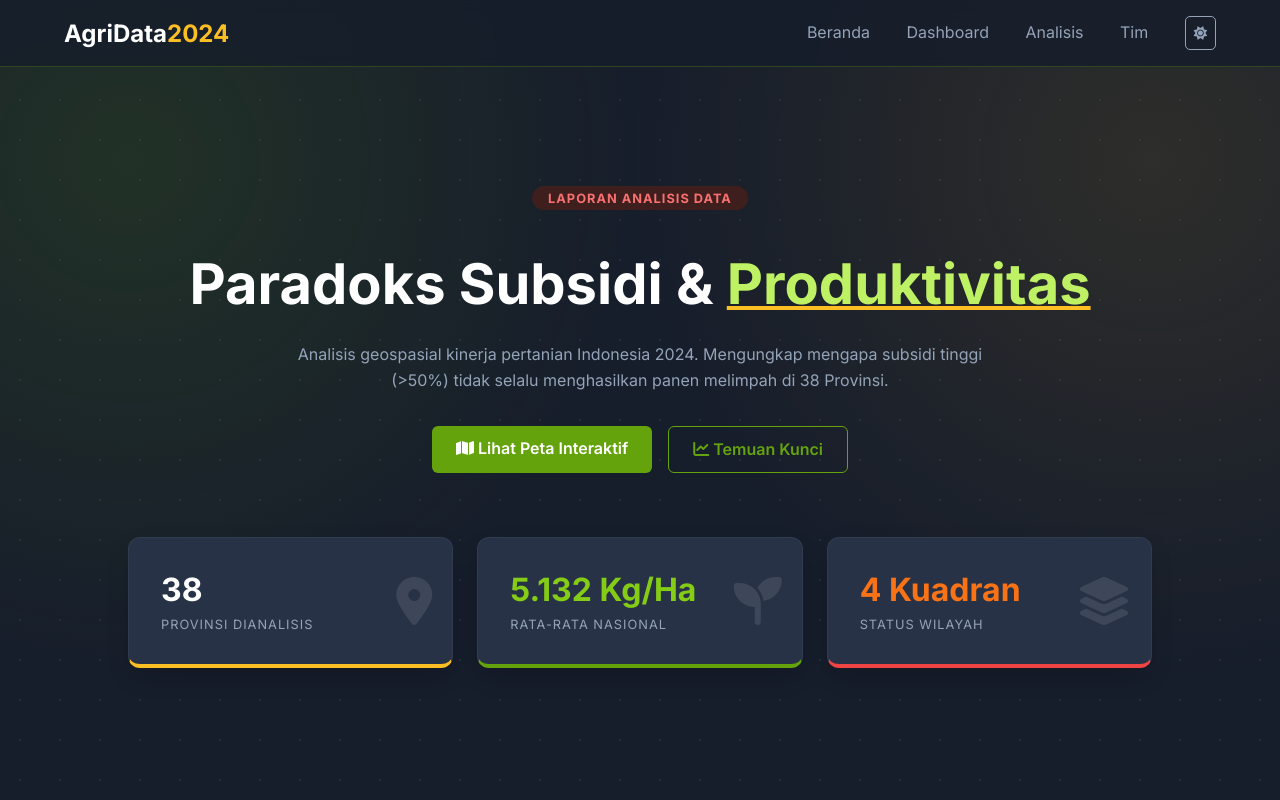
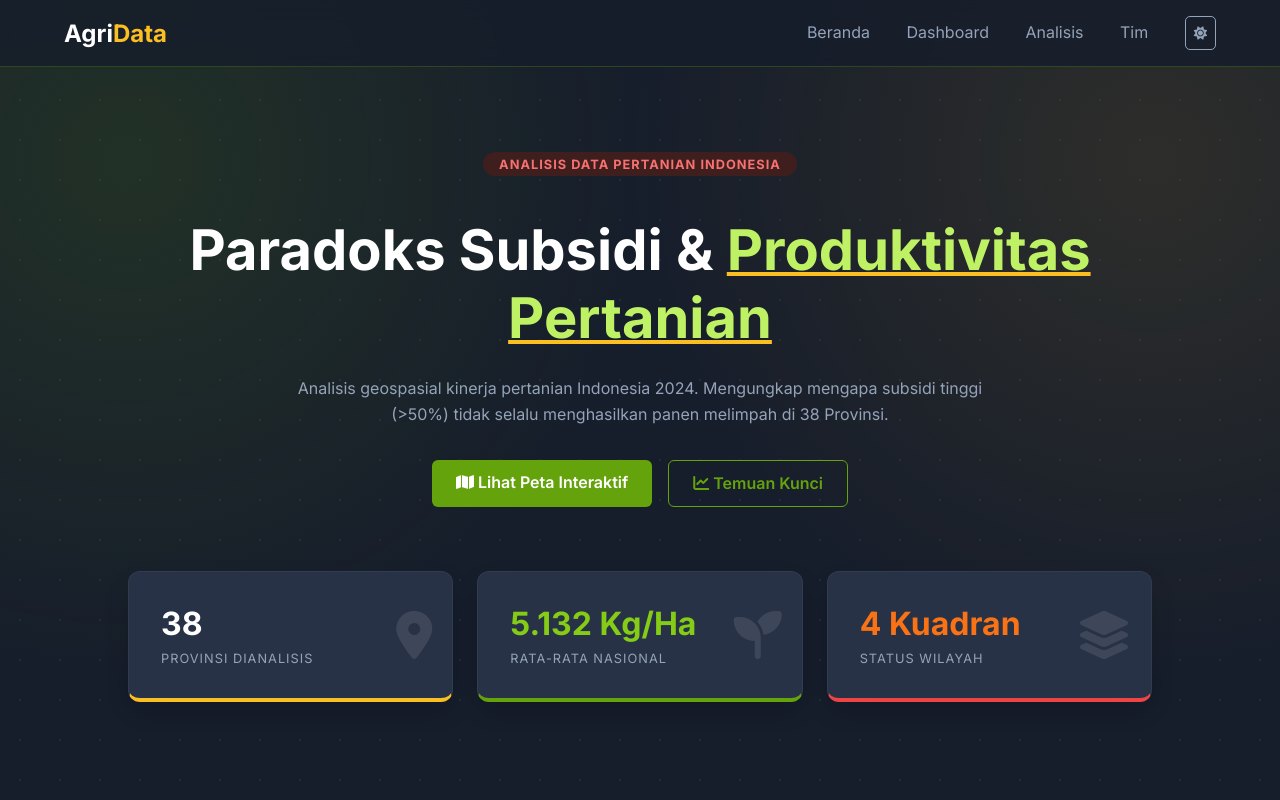
Before and after one commit to haariskurnia/ProduktivitasPertanian, a plain HTML site: page index.html in a window 1280 px wide. Shown: the top 800 px of the page. Drawn offline with Linux system fonts and the light colour scheme.

Commit message:
Update index.html

```diff
--- a/index.html
+++ b/index.html
@@ -3,7 +3,7 @@
 <head>
     <meta charset="UTF-8">
     <meta name="viewport" content="width=device-width, initial-scale=1.0">
-    <title>AgriData2024 - Analisis Data Pertanian</title>
+    <title>AgriData - Analisis Data Pertanian</title>
 
     <link rel="stylesheet" href="style.css">
 
@@ -14,7 +14,7 @@
 <body>
 
     <nav class="navbar">
-        <div class="logo">AgriData<span>2024</span></div>
+        <div class="logo">Agri<span>Data</span></div>
         <div class="nav-links">
             <a href="#home">Beranda</a>
             <a href="#dashboard">Dashboard</a>
@@ -25,8 +25,8 @@
     </nav>
 
     <header id="home" class="hero reveal">
-        <span class="badge">LAPORAN ANALISIS DATA</span>
-        <h1>Paradoks Subsidi & <span class="highlight">Produktivitas</span></h1>
+        <span class="badge">ANALISIS DATA PERTANIAN INDONESIA</span>
+        <h1>Paradoks Subsidi & <span class="highlight">Produktivitas Pertanian</span></h1>
         <p class="hero-desc">
             Analisis geospasial kinerja pertanian Indonesia 2024. Mengungkap mengapa
             subsidi tinggi (>50%) tidak selalu menghasilkan panen melimpah di 38 Provinsi.
```
